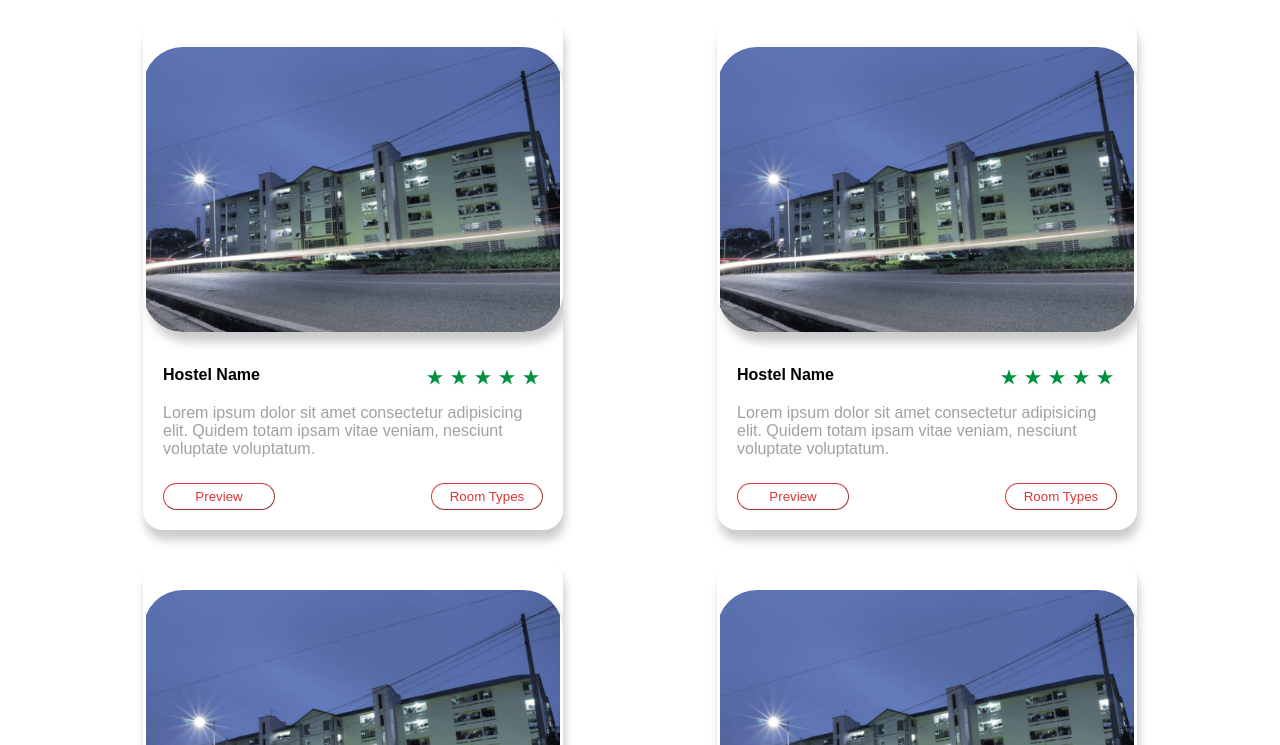
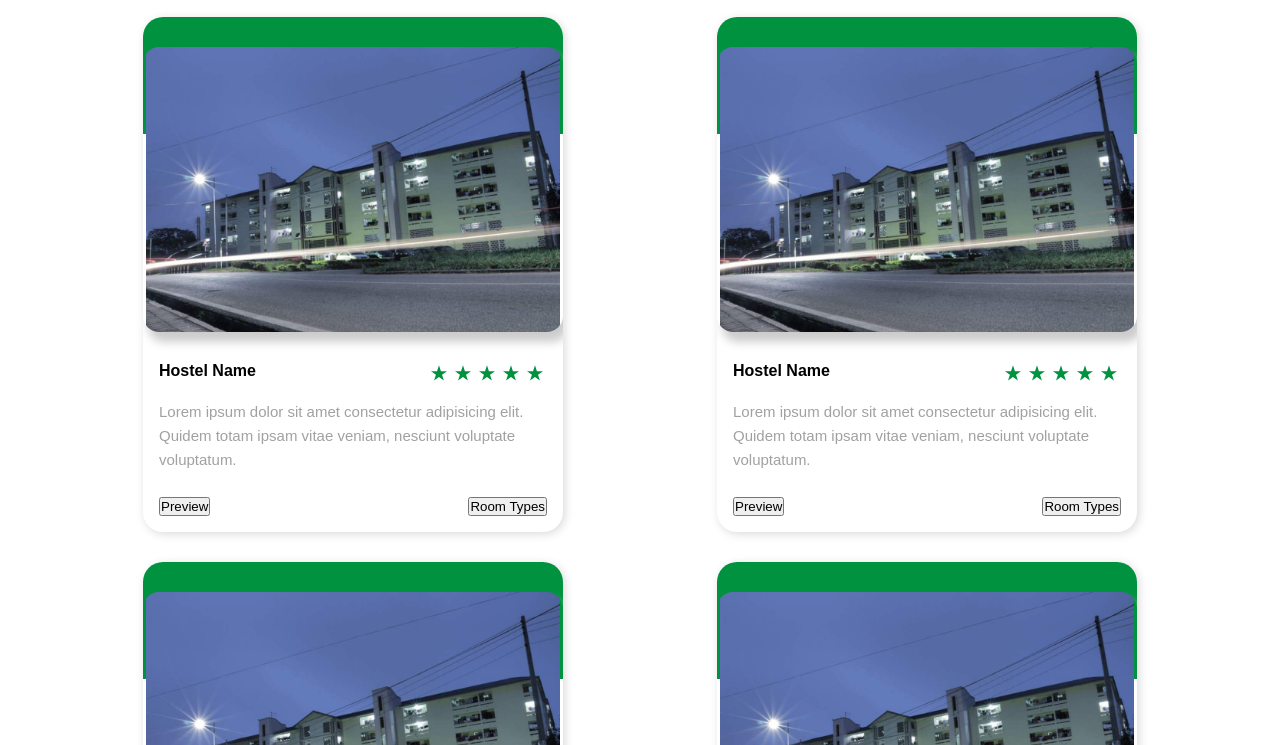
Before and after one commit to Obitrim/Project-SSS, a React app in the folder client/: page /app/hostels in a window 1280 px wide. Shown: the part 103-848 px from the top of the page. Built offline with nearby package versions, Linux system fonts and the light colour scheme.

Commit message:
modified styles

```diff
--- a/client/src/components/HostelCard/HostelCard.css
+++ b/client/src/components/HostelCard/HostelCard.css
@@ -1,28 +1,41 @@
 .HostelCard {
-    display: flex;
-    flex-direction: column;
     max-width: 420px;
-    max-height: 550px;
     border-radius: 20px;
-    box-shadow: 2px 10px 10px #ccc;
+    box-shadow: var(--light-shadow);
     overflow: hidden;
 }
 
 .HostelCard__img {
+  position: relative;
   width: 100%;
   margin-top: 30px;
 }
 
+.HostelCard__img::before {
+  content: '';
+  width: 100%;
+  height: 100%;
+  background-color: var(--success);
+
+  position: absolute;
+  bottom: 70%;
+  left: 0;
+  z-index: 1;
+}
+
 .HostelCard__img img {
+  position: relative;
+  z-index: 2;
+
   max-height: 285px;
-  border-radius: 40px;
+  border-radius: 1rem;
+  width: 100%;
   object-fit: contain;
-  width: 100%;
   box-shadow: 5px 10px 10px #ccc;
 }
 
 .HostelCard__info {
-  padding: 20px;
+  padding: 1rem;
   margin-top: 10px;
 }
 
@@ -38,6 +51,8 @@
 .HostelCard__info__desc {
   color: var(--grey);
   margin-top: 10px;
+  line-height: 160%;
+  font-size: calc(var(--font-size) - 1px);
 }
 
 .HostelCard__buttons {
@@ -46,7 +61,7 @@
   margin-top: 25px;
 }
 
-button {
+.HostelCard__Button {
   padding: 5px;
   border-radius: 20px;
   width: 7rem;
@@ -57,14 +72,8 @@ button {
   background-color: var(--white);
 }
 
-button:hover {
+.HostelCard__Button:hover {
   background-color: var(--danger-light);
   transition: var(--transition-speed);
   color: var(--white);
 }
-
-@media (max-width: 1000px) {
-  .HostelCard {
-    margin-bottom: 40px;
-  }
-}
```
